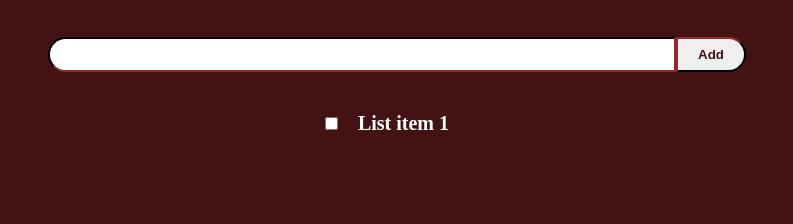
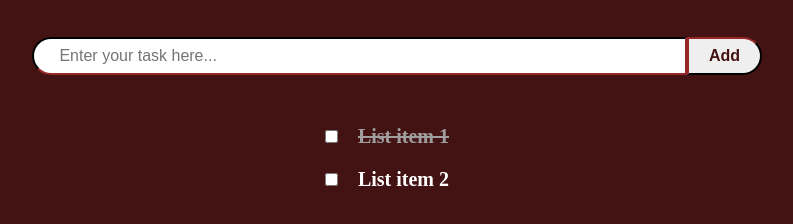
Before and after one commit to ileri-oluwa-kiiye/to-do-list, a plain HTML site: page index.html in a window 1280 px wide. Shown: the part 210-434 px from the top of the page, without its empty margins (243-1036 px from the left). Drawn offline with Linux system fonts and the light colour scheme.

Commit message:
Left with JavaScript

```diff
--- a/index.html
+++ b/index.html
@@ -21,11 +21,12 @@
 
            <div>
                 <div class="add-tasks">
-                    <input type="text" class="input-task"><button>Add</button>
+                    <input type="text" class="input-task" placeholder="Enter your task here..."><button>Add</button>
                 </div>
 
                 <ul class="tasks">
-                    <li><input type="checkbox" id="in"><label for="in">List item 1</label></li>
+                    <li><input type="checkbox" id="in"><label for="in" class="checked">List item 1</label></li>
+                    <li><input type="checkbox" id="in"><label for="in">List item 2</label></li>
                 </ul>
            </div>
         </div>
--- a/style.css
+++ b/style.css
@@ -1,5 +1,6 @@
 :root{
     --primary-color:rgb(67, 18, 18);
+    --ticked: rgb(159, 157, 157);
 }
 
 *{
@@ -41,7 +42,8 @@ input{
     color:  var(--primary-color);
     width: 50vw;
     max-width: 600px;
-    padding: 8px 12px;
+    padding: 8px 2vw;
+    font-size: 16px;
     border-radius: 33px 0px 0px 33px;
     border-color: var(--primary-color);
 }
@@ -51,6 +53,7 @@ input{
     border-radius: 0px 33px 33px 0px ;
     border-color: var(--primary-color);
     outline: none;
+    font-size: 16px;
     font-weight: 600;
     color: var(--primary-color);
 }
@@ -67,9 +70,15 @@ input{
 ul.tasks li{
     font-size: 20px;
     font-weight: 600;
+    padding: 10px;
 
 }
 
 ul.tasks li label{
     padding: 0px 20px;
 }
+
+.checked{
+    text-decoration: line-through;
+    color: var(--ticked);
+}
```
